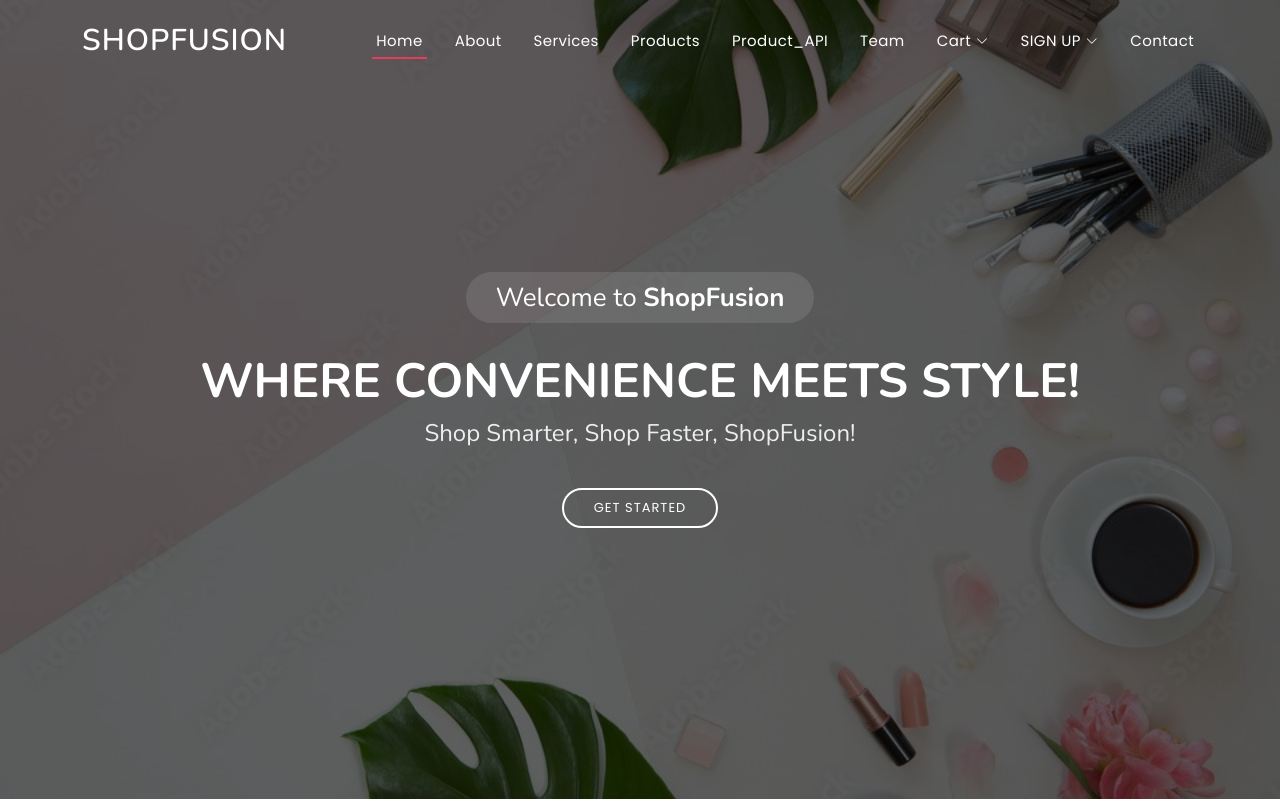
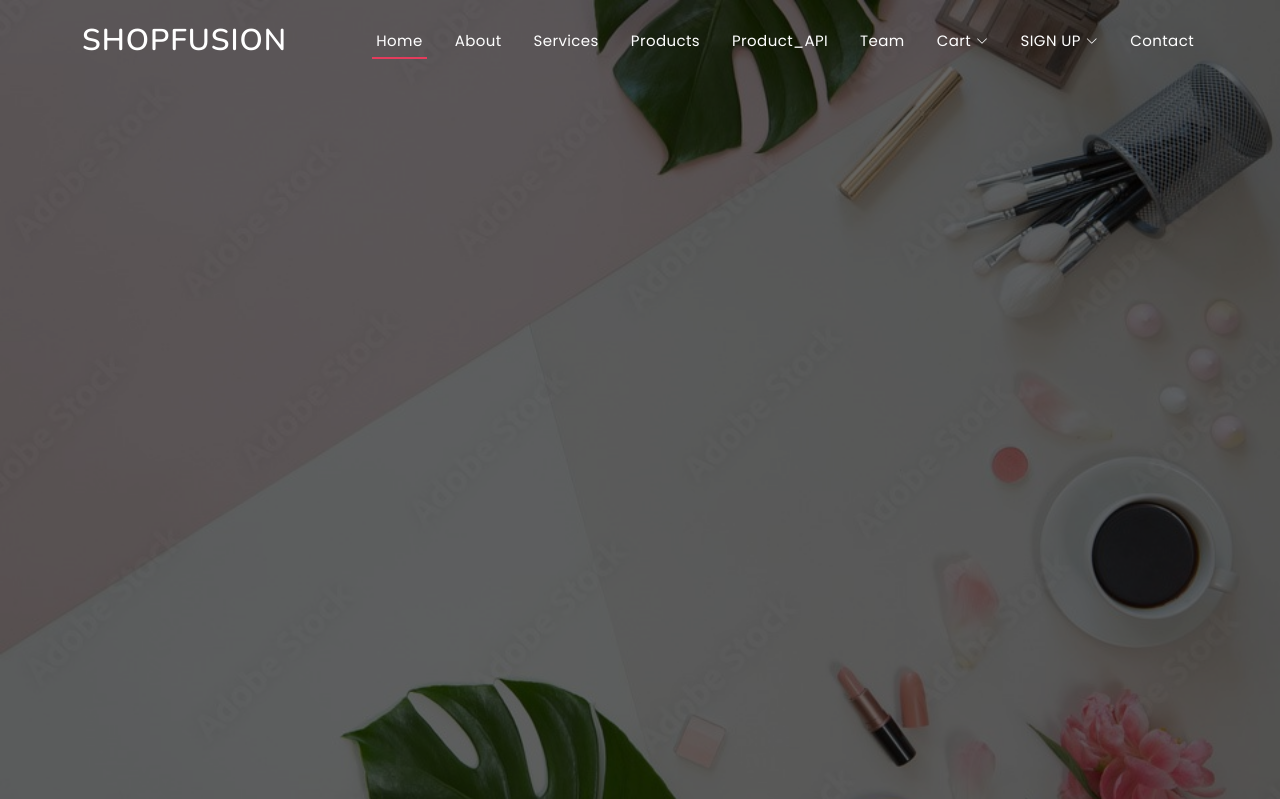
Before and after one commit to RashmiLnu/Shop_Fusion, a Django app: page / in a window 1280 px wide. Shown: the top 799 px of the page. Run offline with Django 5.2, Linux system fonts and the light colour scheme; some libraries are stand-ins or nearby versions.

Commit message:
Revert "modify home page."
This reverts commit 99296286d4c4caa958b804457ba671c82efef6e6.

```diff
--- a/templates/base.html
+++ b/templates/base.html
@@ -97,10 +97,13 @@
   <!-- ======= Hero Section ======= -->
   <section id="hero">
     <div class="hero-container">
-      <h3>Welcome to <strong>ShopFusion</strong></h3>
+      {% block body %}
+
+      {% endblock body %}
+      {% comment %} <h3>Welcome to <strong>ShopFusion</strong></h3>
       <h1>Where Convenience Meets Style!</h1>
       <h2>Shop Smarter, Shop Faster, ShopFusion!</h2>
-      <a href="#about" class="btn-get-started scrollto">Get Started</a>
+      <a href="#about" class="btn-get-started scrollto">Get Started</a> {% endcomment %}
     </div>
   </section><!-- End Hero -->
 
```
